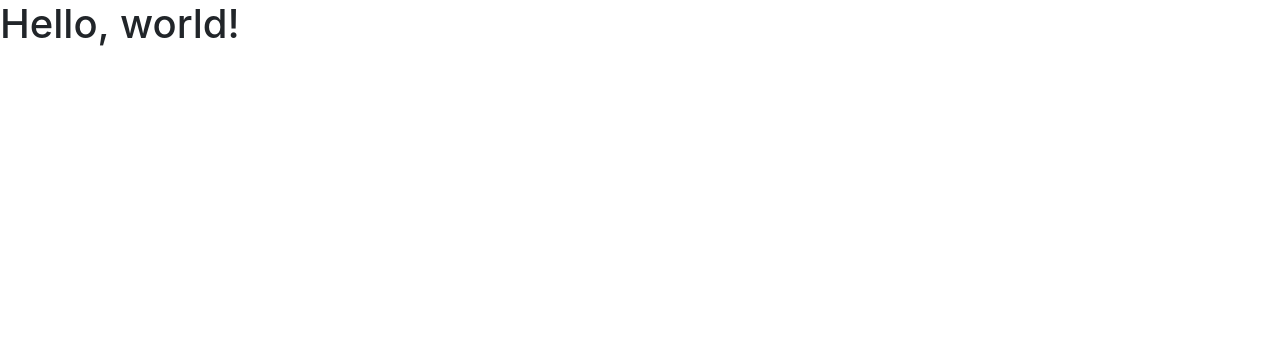
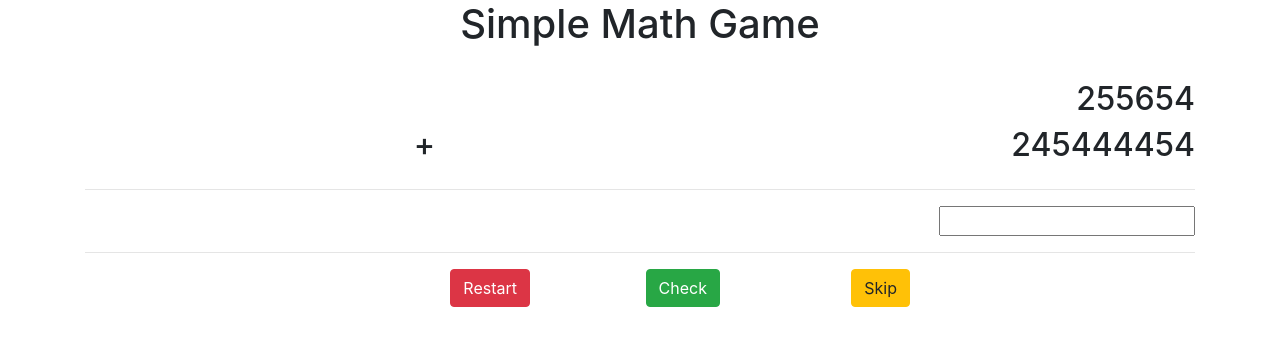
Before and after one commit to kalpasuraweera/simple-math-game, a plain HTML site: page game.html in a window 1280 px wide. Drawn offline with nearby package versions, Linux system fonts and the light colour scheme.

Commit message:
index and game layout done

```diff
--- a/game.html
+++ b/game.html
@@ -11,10 +11,45 @@
     <title>Simple Math Game</title>
   </head>
   <body>
-    <h1>Hello, world!</h1>
+    <h1 class="headtitle">Simple Math Game</h1>
+    <div class="container game">
+      <div class="row">
+        <div class="col-md-4"></div>
+        <div class="col-md-8">
+          <h2>255654</h2>
+        </div>
+      </div>
+      <div class="row">
+        <div class="col-md-4">
+          <h2>+</h2>
+        </div>
+        <div class="col-md-8">
+          <h2>245444454</h2>
+        </div>
+      </div>
+      <hr>
+      <div class="row">
+        <div class="col-md-12">
+          <input type="text" id="answer">
+        </div>
+      </div>
+      <hr>
+      <div class="row">
+        <div class="col-md-3"></div>
+        <div class="col-md-2">
+          <button class="btn btn-danger" id="restart">Restart</button>
+        </div>
+        <div class="col-md-2">
+          <button class="btn btn-success" id="check">Check</button>
+        </div>
+        <div class="col-md-2">
+          <button class="btn btn-warning" id="skip">Skip</button>
+        </div>
+        <div class="col-md-3"></div>
+      </div>
+    </div>
 
-    <!-- Optional JavaScript -->
-    <!-- jQuery first, then Popper.js, then Bootstrap JS -->
+
     <script src="https://code.jquery.com/jquery-3.2.1.slim.min.js" integrity="sha384-KJ3o2DKtIkvYIK3UENzmM7KCkRr/rE9/Qpg6aAZGJwFDMVNA/GpGFF93hXpG5KkN" crossorigin="anonymous"></script>
     <script src="https://cdn.jsdelivr.net/npm/popper.js@1.12.9/dist/umd/popper.min.js" integrity="sha384-ApNbgh9B+Y1QKtv3Rn7W3mgPxhU9K/ScQsAP7hUibX39j7fakFPskvXusvfa0b4Q" crossorigin="anonymous"></script>
     <script src="https://cdn.jsdelivr.net/npm/bootstrap@4.0.0/dist/js/bootstrap.min.js" integrity="sha384-JZR6Spejh4U02d8jOt6vLEHfe/JQGiRRSQQxSfFWpi1MquVdAyjUar5+76PVCmYl" crossorigin="anonymous"></script>
--- a/style.css
+++ b/style.css
@@ -0,0 +1,17 @@
+/* index.html */
+
+.headtitle{
+    text-align: center;
+    margin-bottom: 2rem;
+}
+.start{
+    float: right;
+}
+
+
+
+
+/* game.html */
+.game{
+    text-align: right;
+}
```
Also changed, not shown: index.html (+33 -3 lines).
